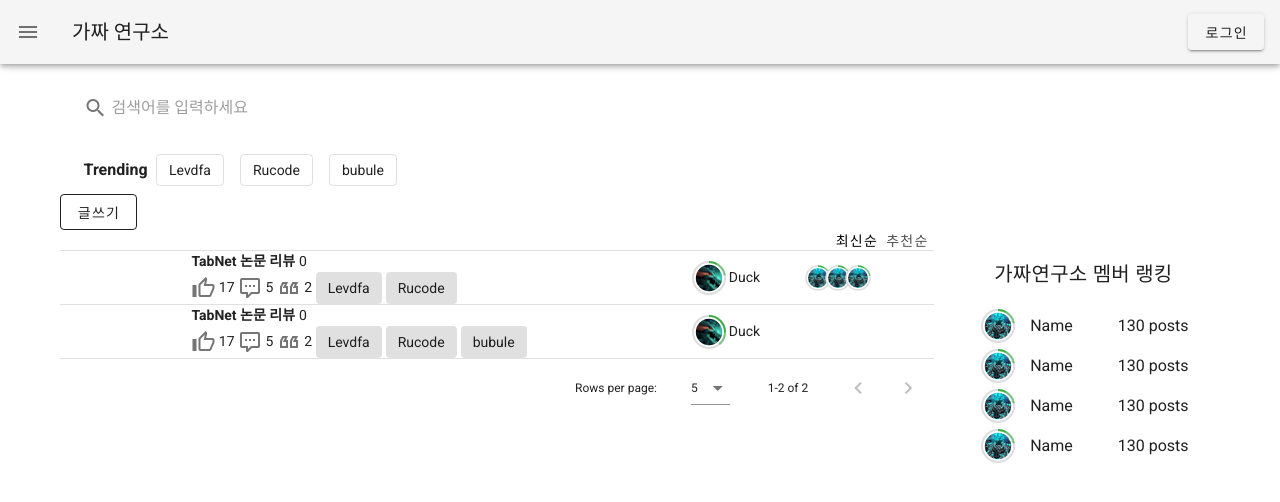
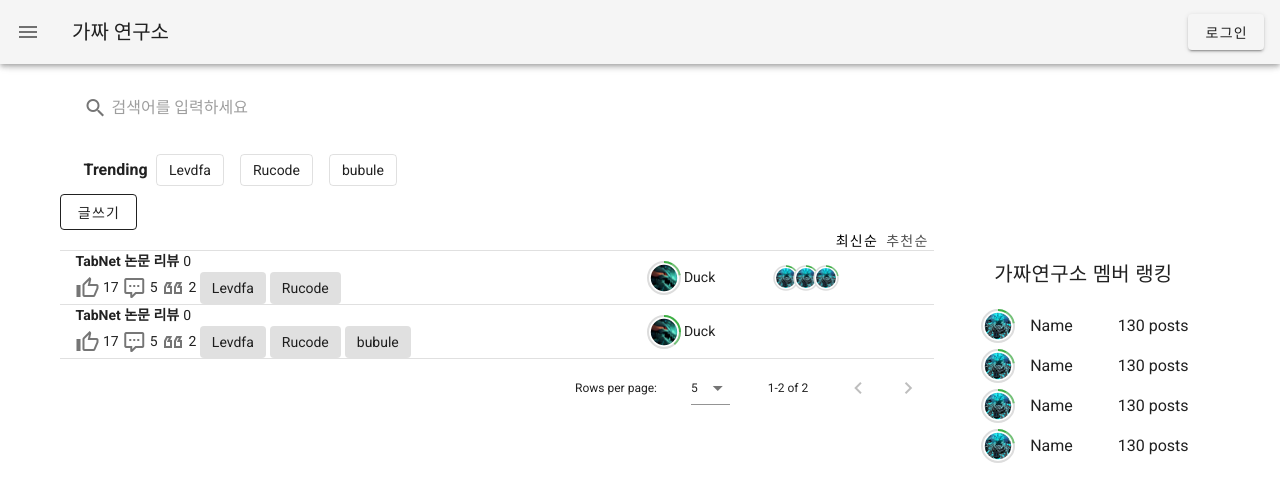
Before and after one commit to pseudolab/PseudoFront, a Nuxt app: page /archive in a window 1280 px wide. Shown: the top 502 px of the page. Built offline with nearby package versions, Linux system fonts and the light colour scheme.

Commit message:
Remove: 필요없는 data 삭제

```diff
--- a/components/common/Table.vue
+++ b/components/common/Table.vue
@@ -98,20 +98,12 @@ export default {
   data() {
     return {
       headers: [
-        { value: 'icon', sortable: false },
-        { value: 'medal', sortable: false },
-        { value: 'weight', sortable: false },
         { value: 'info', sortable: false },
-        { value: 'badges', sortable: false },
         { value: 'writer', sortable: false },
         { value: 'contributer', sortable: false },
       ],
       // TODO: fixture로 빼야 함 - 나중에 api로 받아올 부분
-      chips: [
-        { name: 'Levdfa', color: 'deep-purple accent-4' },
-        { name: 'Rucode', color: 'teal' },
-        { name: 'bubule', color: 'amber darken-3' },
-      ],
+      chips: [{ name: 'Levdfa' }, { name: 'Rucode' }, { name: 'bubule' }],
     }
   },
   methods: {
```
